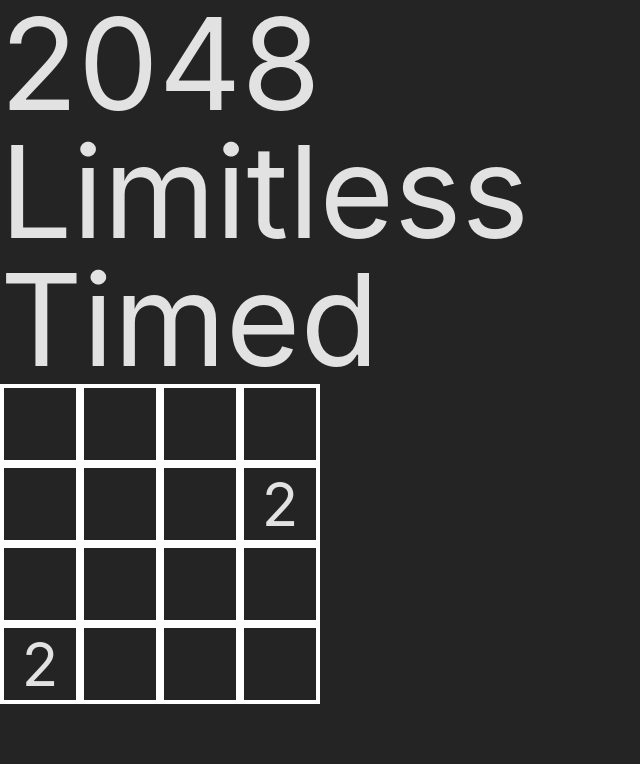
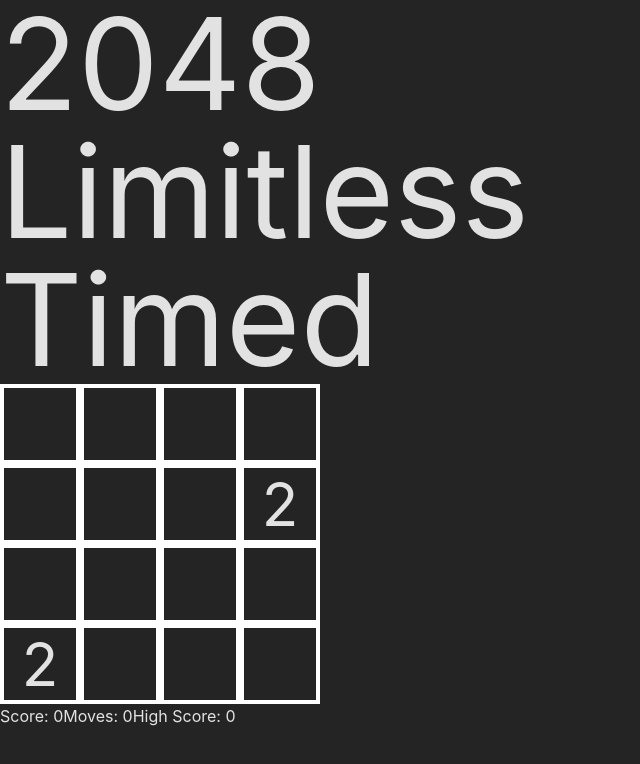
Before and after one commit to ThomasFraserDev/2048, a React (Vite) app: page / in a window 1280 px wide. Shown: the top 764 px of the page, without its empty margins (0-640 px from the left). Built offline with nearby package versions, Linux system fonts and the light colour scheme.

Commit message:
- Implemented a stats component, containing the score, moves and high score - Added getScore to the gamelogic

```diff
--- a/src/App.jsx
+++ b/src/App.jsx
@@ -1,10 +1,14 @@
 import {useState, useEffect} from "react";
 import Header from "./components/Header"
 import Board from "./components/Board"
-import {emptyBoard, addRandomTile, moveLeft, moveRight, moveUp, moveDown, boardsEqual} from "./utils/gameLogic"
+import Stats from "./components/Stats";
+import {emptyBoard, addRandomTile, moveLeft, moveRight, moveUp, moveDown, boardsEqual, getScore} from "./utils/gameLogic"
 
 export default function App() {
   const [board, setBoard] = useState(emptyBoard());
+  const [score, setScore] = useState(getScore(board));
+  const [moves, setMoves] = useState(0);
+  const [highScore, setHighScore] = useState(getScore(board));
 
   useEffect(() => { // Initialise the board with two random filled tiles
     let newBoard = addRandomTile([...board.map(r => [...r])]);
@@ -41,6 +45,12 @@ export default function App() {
       if (!boardsEqual(board, newBoard)) {
         newBoard = addRandomTile(newBoard); // If the board changed, update it with a new random filled tile
         setBoard(newBoard);
+        const newScore = getScore(newBoard);
+        setScore(newScore);
+        setMoves(moves + 1);
+        if (newScore > highScore) {
+          setHighScore(newScore);
+        }
       }
     };
 
@@ -52,6 +62,7 @@ export default function App() {
     <div> {/* Main container */}
       <Header/>
       <Board board={board}/>
+      <Stats score={score} moves={moves} highScore={highScore}/>
     </div>
   )
 }
--- /dev/null
+++ b/src/components/Stats.jsx
@@ -0,0 +1,9 @@
+export default function Stats({score, moves, highScore}) { // add advanced stats (e.g. avg score per move...)
+    return(
+        <div>
+            <span>Score: {score}</span>
+            <span>Moves: {moves}</span>
+            <span>High Score: {highScore}</span>
+        </div>
+    )
+}
--- a/src/utils/gameLogic.js
+++ b/src/utils/gameLogic.js
@@ -112,3 +112,13 @@ export function moveDown(board) { // Function that moves all the values in the b
     rotated = rotateCntrClockwise(rotated);
     return rotated;
 }
+
+export function getScore(board) { // Function that returns the score of the current board (sum of all the values)
+    let score = 0;
+    board.forEach((row, r) =>
+        row.forEach((val) => { // For each tile
+            score += val; // Add it's value to the overall score
+        })
+    );
+    return score;
+}
```
